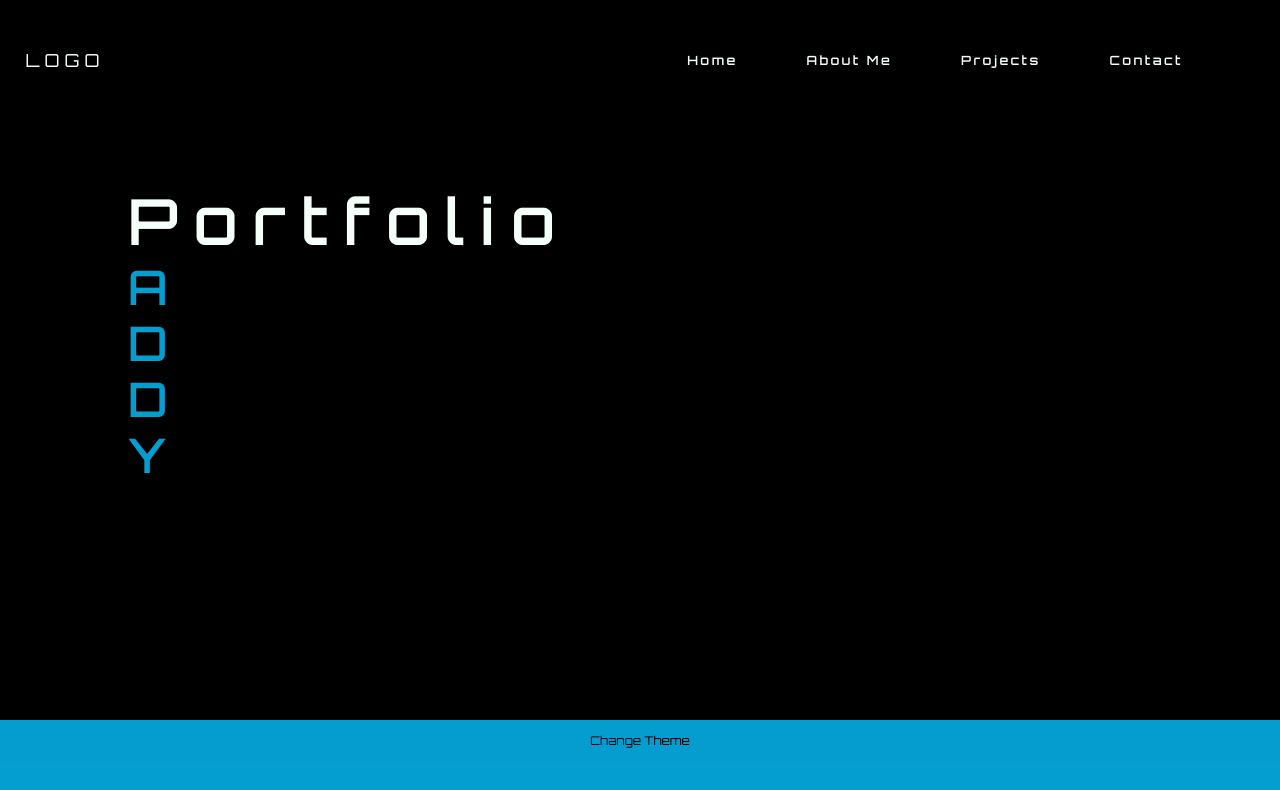
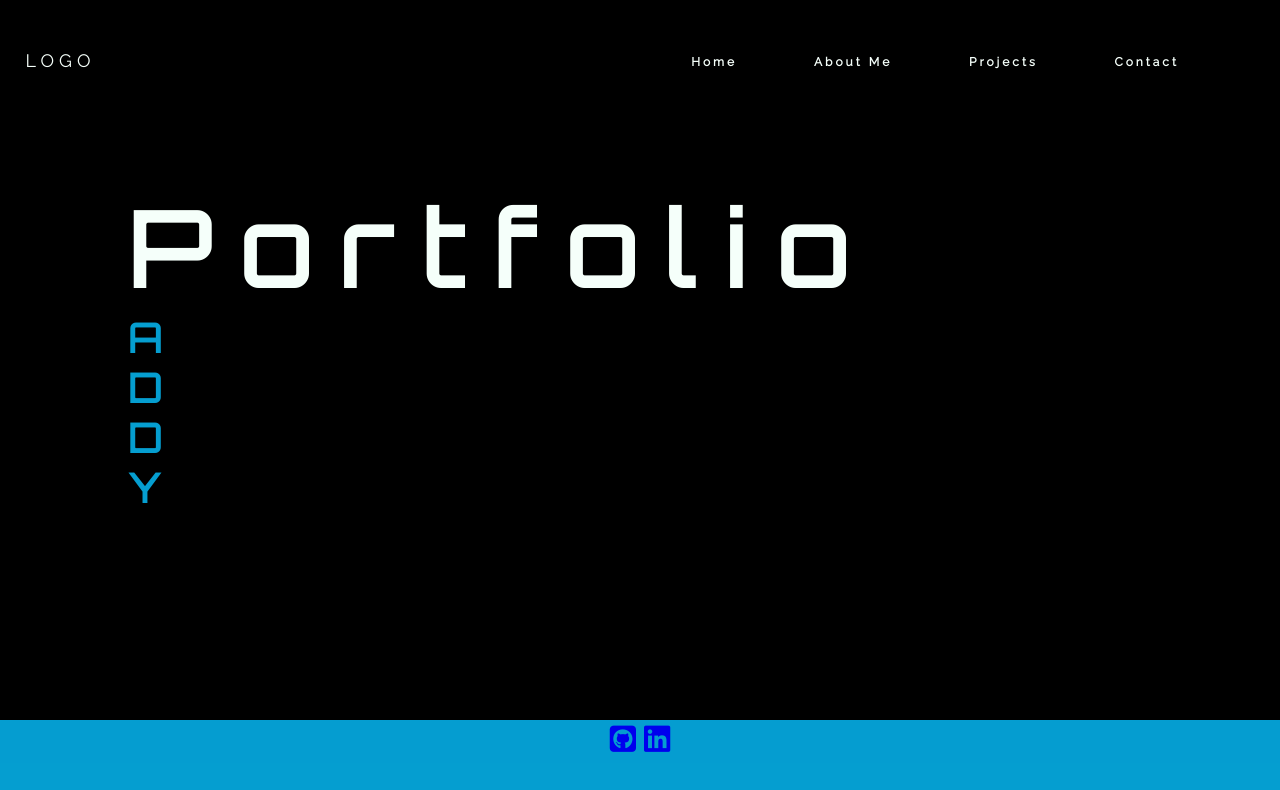
Before and after one commit to Paddyaa5/portfolio, a plain HTML site: page index.html in a window 1280 px wide. Drawn offline with Linux system fonts and the light colour scheme.

Commit message:
changes made to heading, added icons

```diff
--- a/index.html
+++ b/index.html
@@ -12,10 +12,10 @@
             <nav>
                 <div class="logo">Logo</div>
                 <ul class="links">
-                    <li><a href="#"></a>Home</li>
-                    <li><a href="#"></a>About Me</li>
-                    <li><a href="projects.html"></a>Projects</li>
-                    <li><a href="#"></a>Contact</li>
+                    <li><a href="index.html">Home</a></li>
+                    <li><a href="#">About Me</a></li>
+                    <li><a href="projects.html">Projects</a></li>
+                    <li><a href="#">Contact</a></li>
                 </ul>
                 <div class="menu">
                     <div class="line1"></div>
@@ -33,9 +33,11 @@
             </h1>
         </div>
         <div class="footer">
-            <p id="themeChange">Change Theme</p>
+            <a href="https://github.com/Paddyaa5"><i class="fab fa-github-square"></i></a>
+            <a href="https://www.linkedin.com/in/patrickanthonyanderson/"><i class="fab fa-linkedin"></i></a>
         </div>
     </div>
     <script src="app.js"></script>
+    <script src="https://kit.fontawesome.com/9013eaf28d.js" crossorigin="anonymous"></script>
 </body>
 </html>
--- a/style.css
+++ b/style.css
@@ -1,10 +1,13 @@
 @import url('https://fonts.googleapis.com/css2?family=Orbitron&display=swap');
+
+@import url('https://fonts.googleapis.com/css2?family=Raleway&display=swap');
 
 *{
     margin: 0;
     padding: 0;
     box-sizing: border-box;
-    font-family: 'Orbitron', sans-serif;
+    /* font-family: 'Orbitron', sans-serif; */
+    font-family: 'Raleway', sans-serif;
 }
 body{
     background: black;
@@ -39,7 +42,7 @@ nav{
     width: 45%;
     margin-right: 5%;
 }
-.links li{
+.links li a{
     list-style: none;
     text-decoration: none;
     color: mintcream;
@@ -63,15 +66,17 @@ nav{
     grid-area: Main;
 }
 h1{
+    font-family: 'Orbitron', sans-serif;
     color: mintcream;
-    font-size: 60px;
+    font-size: 8vw;
     margin-left: 10%;
     margin-top: 5%;
-    letter-spacing: 18px;
+    letter-spacing: 30px;
 }
 #a, #d1, #d2, #y {
+    font-family: 'Orbitron', sans-serif;
     color: rgba(6, 187, 247, 0.842);
-    font-size: 45px;
+    font-size: 5vh;
 }
 #a:hover{
     color: teal;
@@ -91,10 +96,14 @@ h1{
     grid-area: Footer;
     background-color: rgba(6, 187, 247, 0.842);
     text-align: center;
+    color: whitesmoke;
+    font-size: 30px;
 }
 #themeChange{
     padding: 1%;
 }
+
+/* For project.html page */
 
 #projects{
     margin: 10%;
@@ -120,24 +129,16 @@ h1{
         margin-right: 5%;
     }
     h1{
-        font-size: 50px;
         margin-left: 12%;
         margin-top: 10%;
         letter-spacing: 14px;
     }
-    #a, #d1, #d2, #y {
-        font-size: 35px;
-    }
 }
 @media screen and (max-width: 768px){
     h1{
-        font-size: 45px;
         margin-left: 8%;
         margin-top: 15%;
         letter-spacing: 10px;
-    }
-    #a, #d1, #d2, #y {
-        font-size: 32px;
     }
     body{
         overflow-x: hidden;
```
Also changed, not shown: projects.html (+25 -1 lines), 1 other file.
